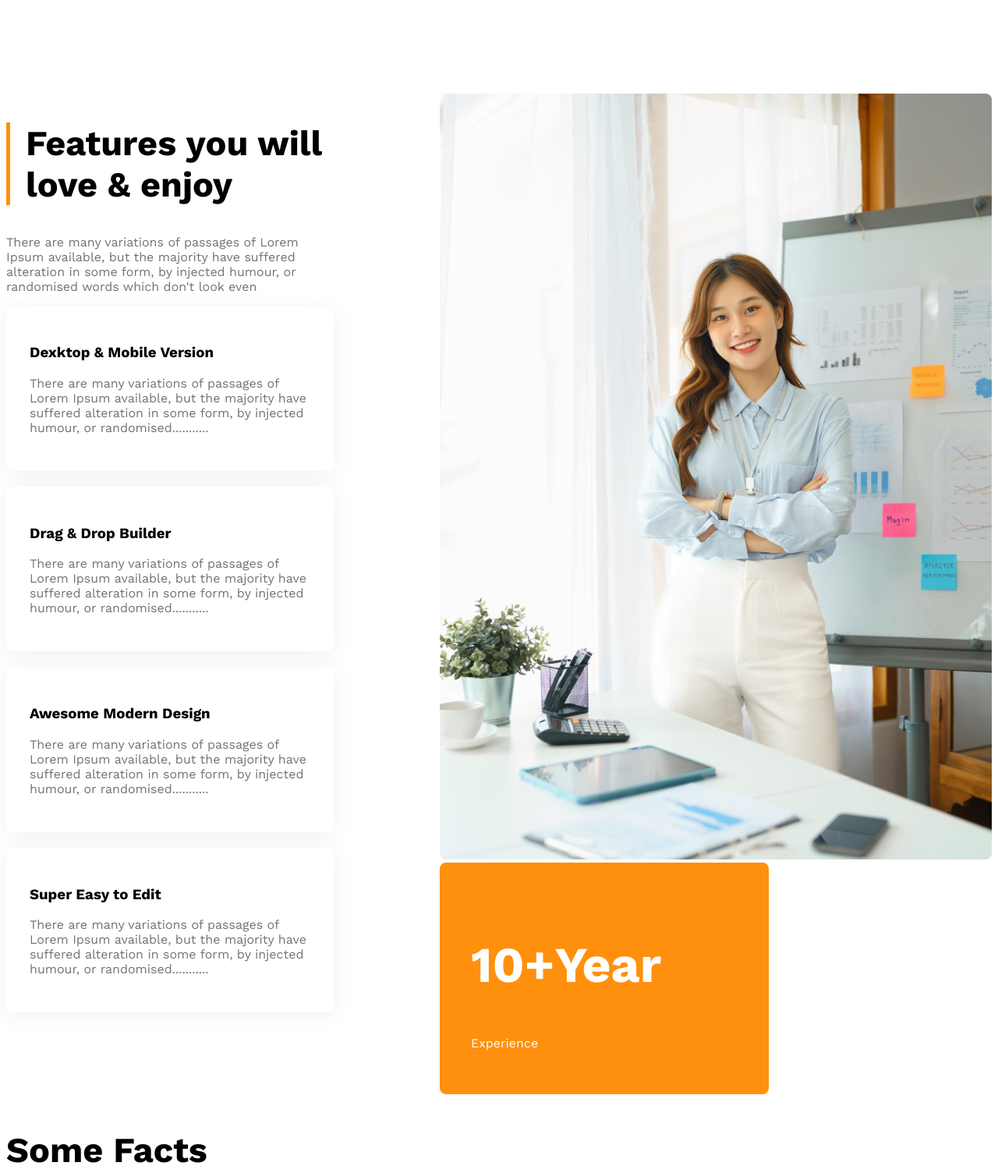
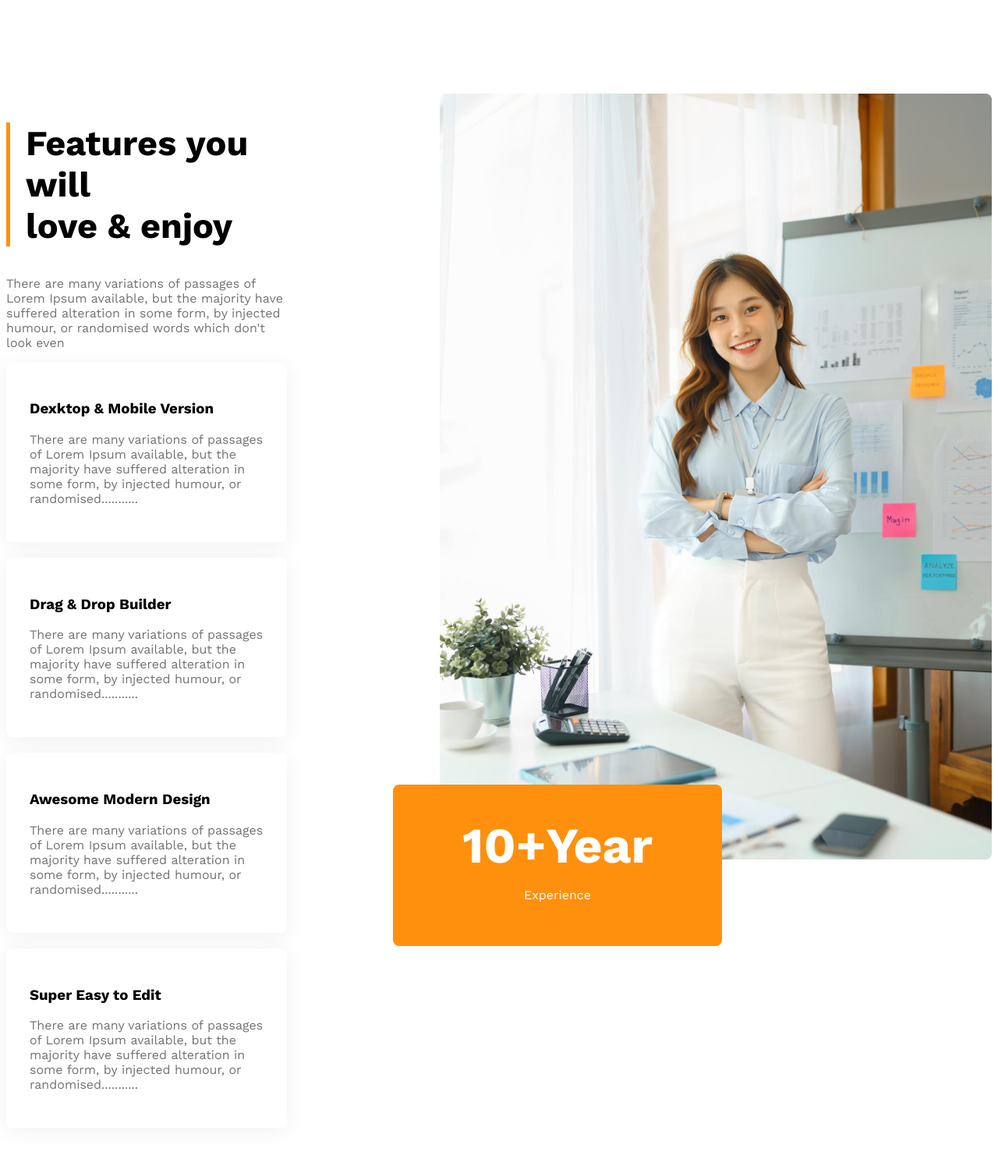
Before and after one commit to jubaeddddd/g3-architect-responsive-web, a plain HTML site: page index.html in a window 1280 px wide. Shown: the part 1820-3324 px from the top of the page at 78% size. Drawn offline with nearby package versions, Linux system fonts and the light colour scheme.

Commit message:
the end of feature part2

```diff
--- a/architect.css
+++ b/architect.css
@@ -124,9 +124,16 @@ main,footer{
     color: #FFF;
     width: 342px;
     padding: 40px;
+    text-align: center;
+    position: relative;
+    bottom: 100px;
 }
 .ten-years-badge-title{
     font-size: 4rem;
+    margin: 0;
+}
+.feature-image img{
+    margin-left: 60px;
 }
 
 /* facts styles */
```
